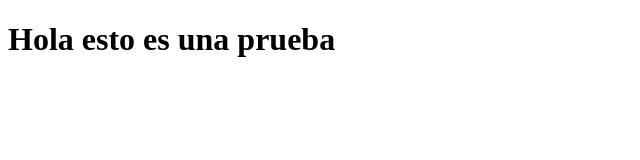
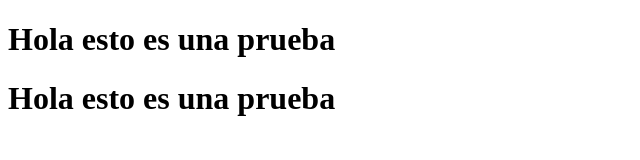
Before and after one commit to cristianjosecabrera/prueba, a plain HTML site: page index.html in a window 1280 px wide. Shown: the whole page, without its empty margins (0-640 px from the left). Drawn offline with Linux system fonts and the light colour scheme.

Commit message:
Update index.html

```diff
--- a/index.html
+++ b/index.html
@@ -7,6 +7,7 @@
 </head>
 <body>
 	<h1>Hola esto es una prueba</h1>
+	<h1>Hola esto es una prueba</h1>
 
 </body>
 </html>
```
